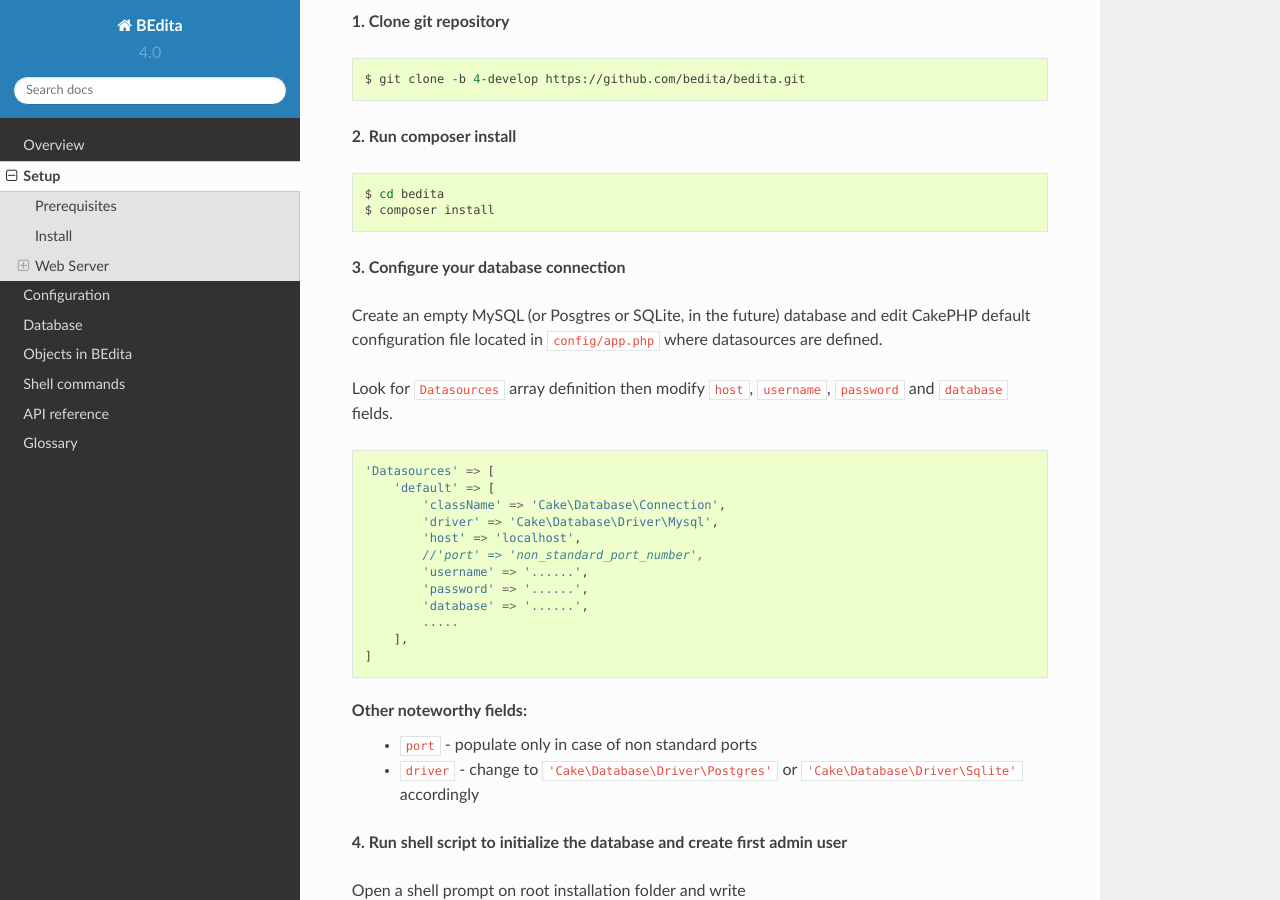
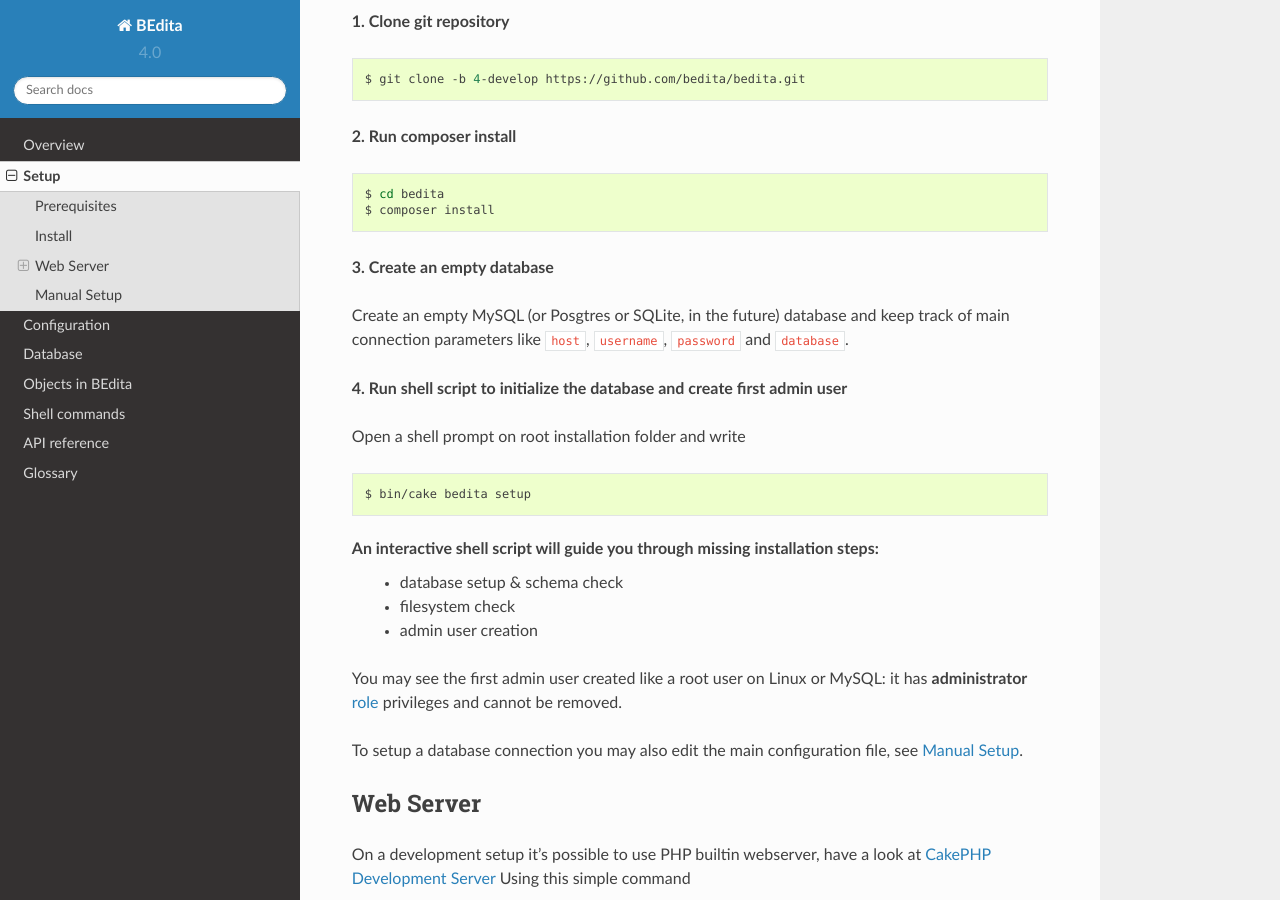
Before and after one commit to bedita/docs, a Sphinx documentation site: the page built from source/setup.rst, in a window 1280 px wide and 900 px high, scrolled down 670 px. Built offline with Sphinx 7.4.7 and the Read the Docs theme 2.0.0, drawn with Linux system fonts in a browser that asks for light colours; some of the changed text lies outside the part shown.

Commit message:
bedita/bedita#998 docs: review setup page

```diff
--- a/source/setup.rst
+++ b/source/setup.rst
@@ -41,32 +41,10 @@
   $ cd bedita
   $ composer install
 
-**3. Configure your database connection**
+**3. Create an empty database**
 
-Create an empty MySQL (or Posgtres or SQLite, in the future) database and edit
-CakePHP default configuration file located in ``config/app.php`` where datasources are defined.
-
-Look for ``Datasources`` array definition then modify ``host``, ``username``,
-``password`` and ``database`` fields.
-
-.. code-block:: php
-
-    'Datasources' => [
-        'default' => [
-            'className' => 'Cake\Database\Connection',
-            'driver' => 'Cake\Database\Driver\Mysql',
-            'host' => 'localhost',
-            //'port' => 'non_standard_port_number',
-            'username' => '......',
-            'password' => '......',
-            'database' => '......',
-            .....
-        ],
-    ]
-
-Other noteworthy fields:
- * ``port`` - populate only in case of non standard ports
- * ``driver`` - change to ``'Cake\Database\Driver\Postgres'`` or ``'Cake\Database\Driver\Sqlite'`` accordingly
+Create an empty MySQL (or Posgtres or SQLite, in the future) database and keep track of main connection parameters
+like ``host``, ``username``, ``password`` and ``database``.
 
 **4. Run shell script to initialize the database and create first admin user**
 
@@ -84,6 +62,7 @@
 You may see the first admin user created like a root user on Linux or MySQL: it has **administrator**
 :term:`role` privileges and cannot be removed.
 
+To setup a database connection you may also edit the main configuration file, see `Manual Setup`_.
 
 Web Server
 ==========
@@ -157,3 +136,32 @@
 -----
 
 [TBD]
+
+
+Manual Setup
+============
+
+To setup database connection manually or review the current connection
+you may edit the main default configuration file located in ``config/app.php`` where datasources are defined.
+
+Look for ``Datasources`` array definition then modify ``host``, ``username``,
+``password`` and ``database`` fields.
+
+.. code-block:: php
+
+    'Datasources' => [
+        'default' => [
+            'className' => 'Cake\Database\Connection',
+            'driver' => 'Cake\Database\Driver\Mysql',
+            'host' => 'localhost',
+            //'port' => 'non_standard_port_number',
+            'username' => '......',
+            'password' => '......',
+            'database' => '......',
+            .....
+        ],
+    ]
+
+Other noteworthy fields:
+ * ``port`` - populate only in case of non standard ports
+ * ``driver`` - change to ``'Cake\Database\Driver\Postgres'`` or ``'Cake\Database\Driver\Sqlite'`` accordingly
```
